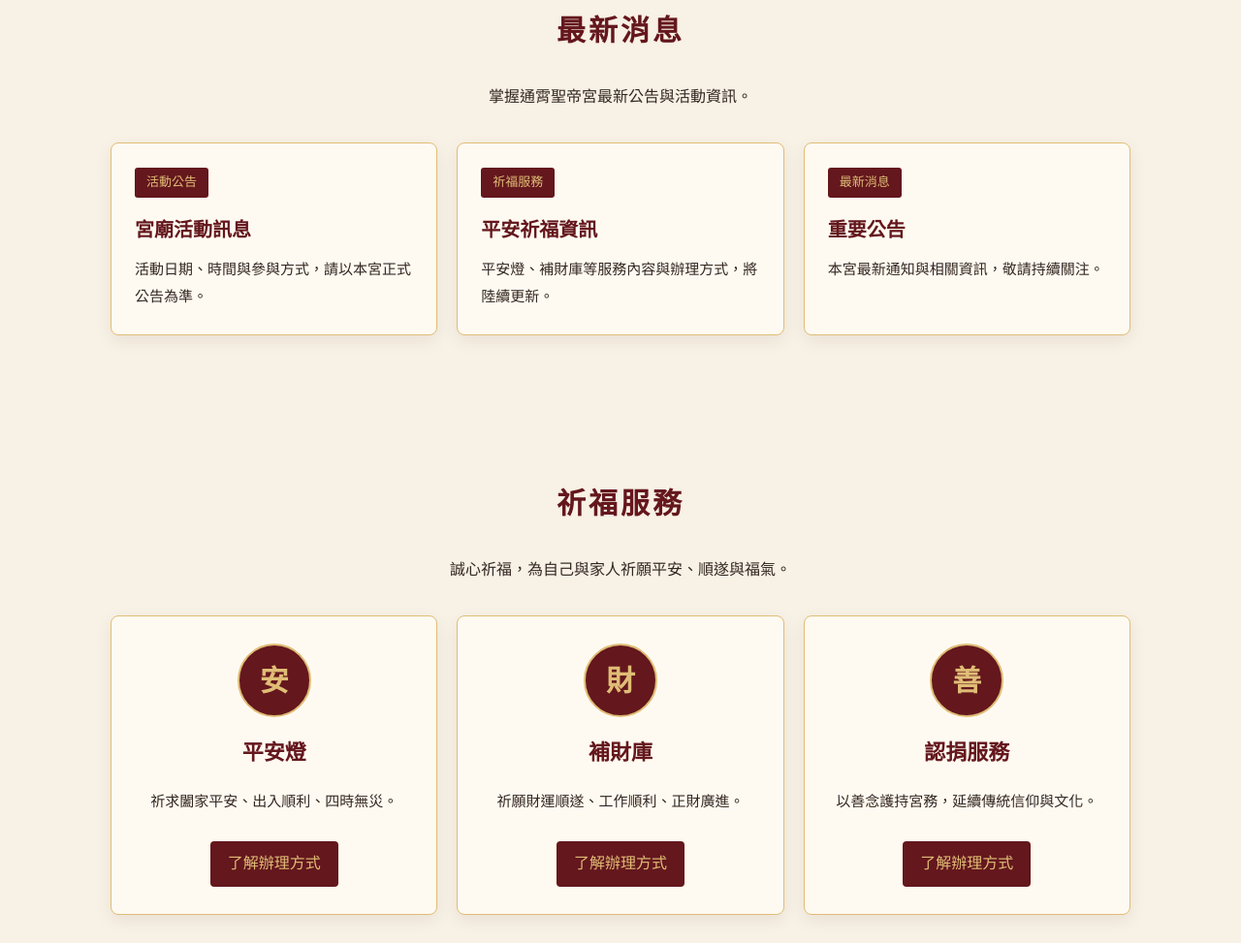
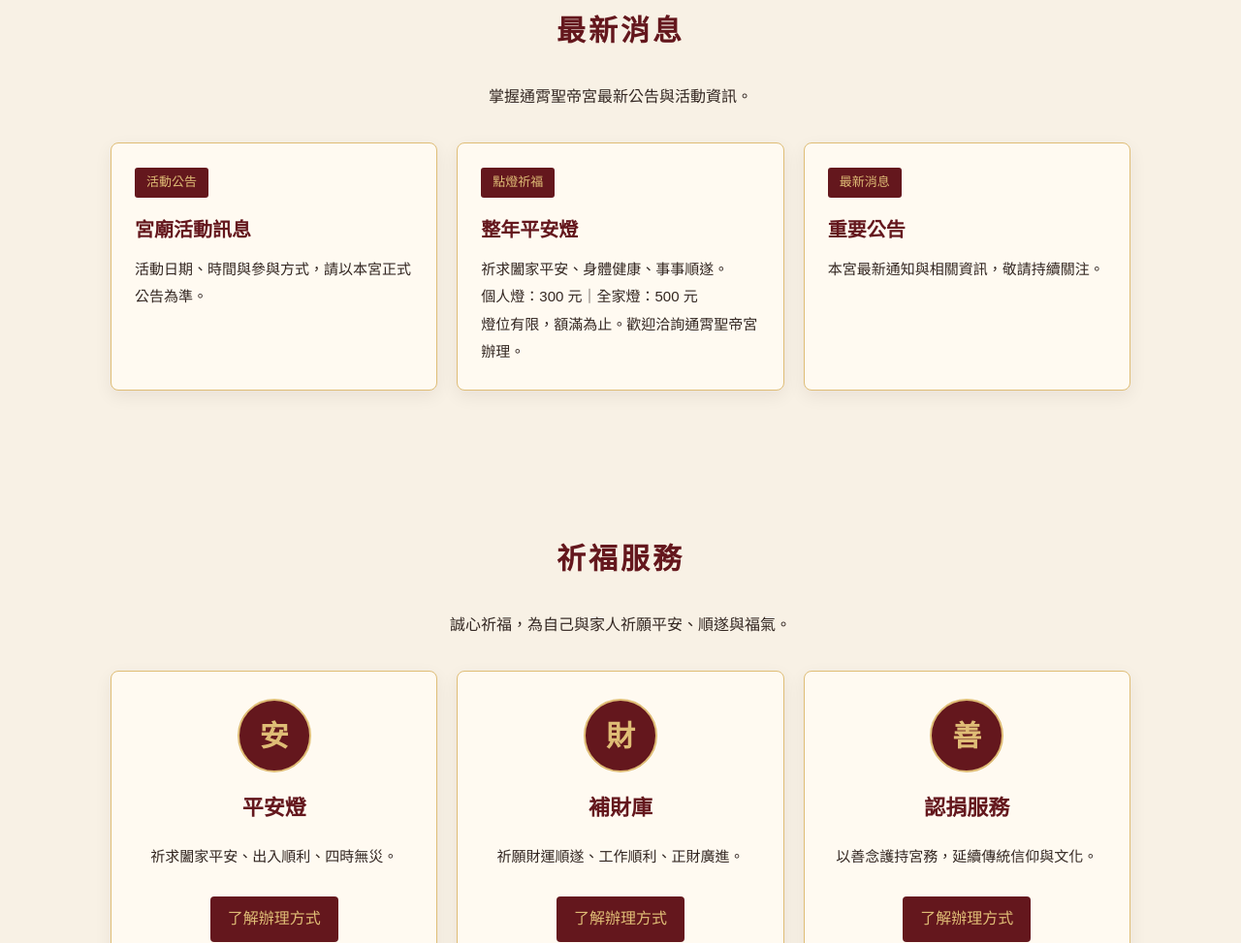
Before and after one commit to tsdt0510/tongxiao-shengdi-temple, a plain HTML site: page index.html in a window 1280 px wide. Shown: the part 1638-2611 px from the top of the page at 97% size. Drawn offline with Linux system fonts and the light colour scheme.

Commit message:
Add files via upload

```diff
--- a/index.html
+++ b/index.html
@@ -99,11 +99,14 @@
       <p>活動日期、時間與參與方式，請以本宮正式公告為準。</p>
     </article>
 
-    <article class="news-card">
-      <div class="news-label">祈福服務</div>
-      <h3>平安祈福資訊</h3>
-      <p>平安燈、補財庫等服務內容與辦理方式，將陸續更新。</p>
-    </article>
+<article class="news-card">
+  <div class="news-label">點燈祈福</div>
+  <h3>整年平安燈</h3>
+  <p>祈求闔家平安、身體健康、事事順遂。</p>
+  <p>個人燈：300 元｜全家燈：500 元</p>
+  <p>燈位有限，額滿為止。歡迎洽詢通霄聖帝宮辦理。</p>
+</article>
+
 
     <article class="news-card">
       <div class="news-label">最新消息</div>
```
